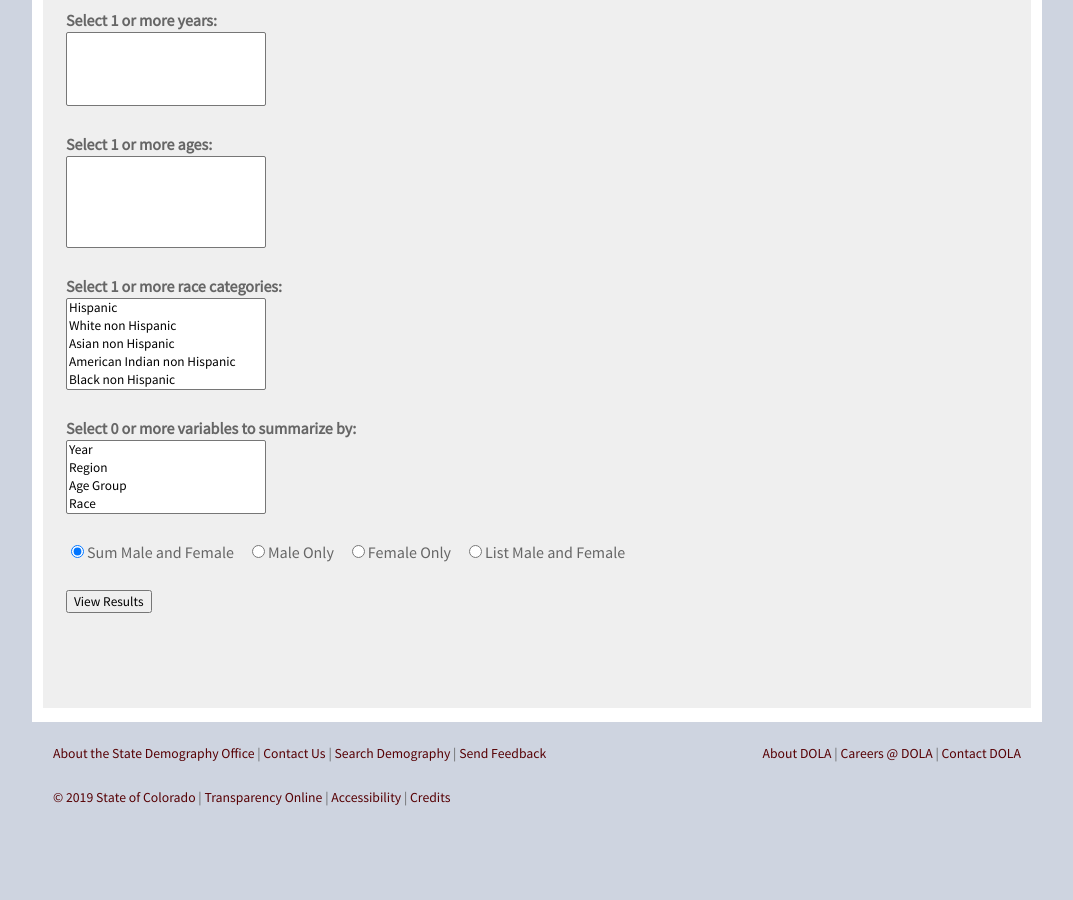
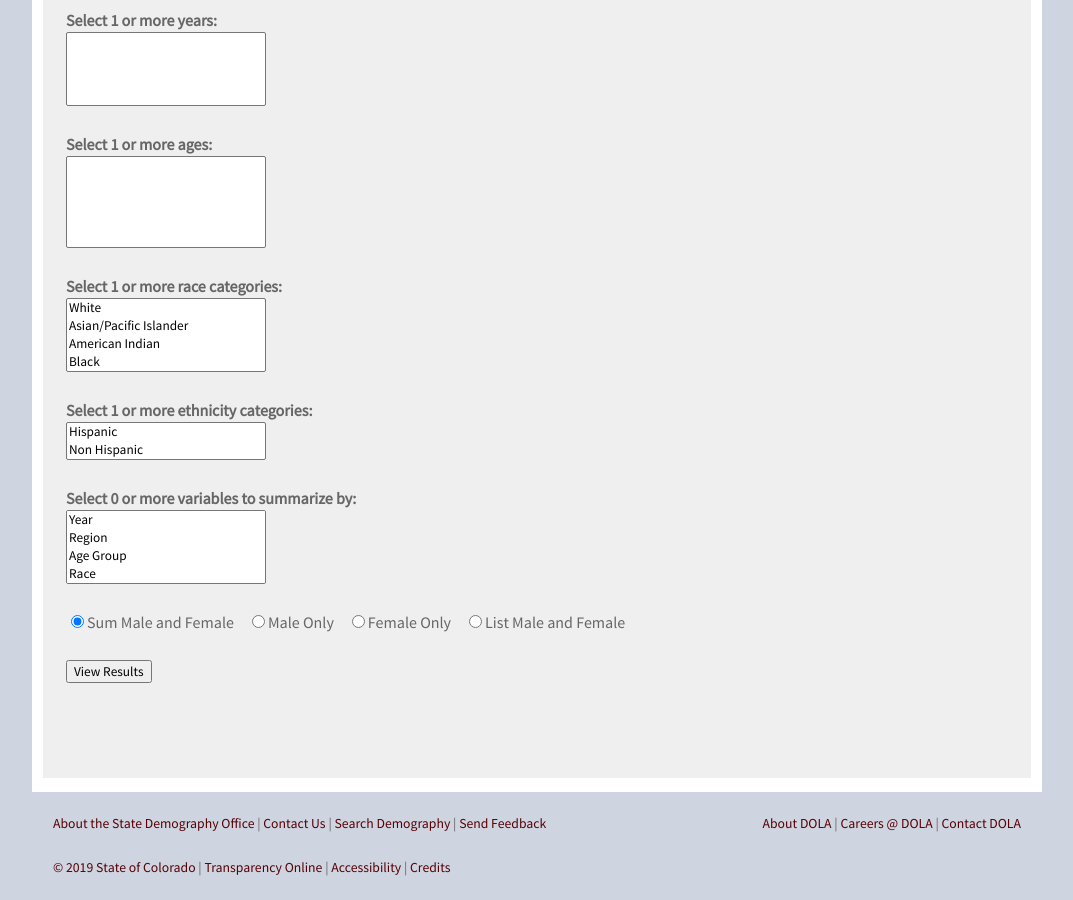
Before and after one commit to TBleess/Website_New, a Jekyll site: the page built from pages/1_Population/data/Lookup_raceestimate_regions.html, in a window 1280 px wide and 900 px high, scrolled down 634 px. Shown: the whole window, without its empty margins (103-1176 px from the left). Built offline with Jekyll 4.4.1, drawn with Linux system fonts in a browser that asks for light colours; before the commit the page ends 1464 px from its top, so only the background shows below that.

Commit message:
Update Lookup_raceestimate_regions.html

```diff
--- a/pages/1_Population/data/Lookup_raceestimate_regions.html
+++ b/pages/1_Population/data/Lookup_raceestimate_regions.html
@@ -5,8 +5,8 @@
 custom_js:
 - /assets/js/FileSaver.min.js
 - /assets/js/common/dola_custom_functions.js
-description: "Search for information on population by region, year, sex, age and race."
-years: "2011-2017"
+description: "Search for information on population by region, year, sex, age, race and ethnicity."
+years: "2000-2017"
 tag: ""
 
 ---
@@ -34,13 +34,18 @@
 <!-- populated from database -->
 </select><br /><br />
 <label for="raceGroups" style="font-weight: bold;">Select 1 or more race categories:</label><br />
-<select id="raceGroups" name="raceGroups" multiple="multiple" size="5">
+<select id="raceGroups" name="raceGroups" multiple="multiple" size="4">
+  <option value="1">White</option>
+	<option value="2">Asian/Pacific Islander</option>
+	<option value="3">American Indian</option>
+	<option value="4">Black</option>
+	<!--<option value="5">Black non Hispanic</option>
+	<option value="6">Total</option>-->
+</select><br /><br />
+<label for="ethnicityGroups" style="font-weight: bold;">Select 1 or more ethnicity categories:</label><br />
+<select id="ethnicityGroups" name="ethnicityGroups" multiple="multiple" size="2">
   <option value="1">Hispanic</option>
-	<option value="2">White non Hispanic</option>
-	<option value="3">Asian non Hispanic</option>
-	<option value="4">American Indian non Hispanic</option>
-	<option value="5">Black non Hispanic</option>
-	<!--<option value="6">Total</option>-->
+	<option value="2">Non Hispanic</option>
 </select><br /><br />
 <label for="groupBy" style="font-weight: bold;">Select 0 or more variables to summarize by:</label><br />
 <select id="groupBy" name="groupBy" multiple="multiple" size="4">
@@ -48,6 +53,7 @@
 	<option value="b">Region</option>
 	<option value="c">Age Group</option>
 	<option value="d">Race</option>
+	<option value="e">Ethnicity</option>
 </select><br /><br />
 <input type="radio" name="compressed" value="" checked>Sum Male and Female&nbsp;&nbsp;&nbsp;
 <input type="radio" name="compressed" value="&sex=m">Male Only&nbsp;&nbsp;&nbsp;
@@ -99,6 +106,10 @@
         }
         if (selectedRaces.length === 0) {
             alert('please choose a race selection');
+            return;
+        }
+	if (selectedEthnicity.length === 0) {
+            alert('please choose an ethnicity selection');
             return;
         }
 
@@ -182,7 +194,8 @@
         hcell4.innerHTML = "AGE";
         hcell5.innerHTML = "SEX";
         hcell6.innerHTML = "RACE";
-        hcell7.innerHTML = "COUNT";
+	hcell7.innerHTML = "ETHNICITY";
+        hcell8.innerHTML = "COUNT";
 
         var body = table.appendChild(document.createElement('tbody'));
 
@@ -191,13 +204,13 @@
             if (results[i].age === 0) {
                 pass_age = "0";
             }
-            addrow(i, rlookup(results[i].reg_num) || "", results[i].reg_num || "", results[i].year || "", pass_age, results[i].sex || "", results[i].race || "", results[i].count);
+            addrow(i, rlookup(results[i].reg_num) || "", results[i].reg_num || "", results[i].year || "", pass_age, results[i].sex || "", results[i].race || "", results[i].ethnicity || "", results[i].count);
         }
 
     }
 
 
-    function addrow(rownum, region, reg_num, year, age, sex, race, count) {
+    function addrow(rownum, region, reg_num, year, age, sex, race, ethnicity, count) {
 
         var tableRef = document.getElementById('resultstable').getElementsByTagName('tbody')[0];
 
@@ -220,7 +234,8 @@
         cell4.innerHTML = age;
         cell5.innerHTML = sex;
         cell6.innerHTML = race;
-        cell7.innerHTML = Number(count).toLocaleString();
+	cell7.innerHTML = ethnicity;
+        cell8.innerHTML = Number(count).toLocaleString();
 
     }
 
```
Also changed, not shown: other parts of pages/1_Population/data/Lookup_raceestimate_regions.html (+3 -0 lines).
